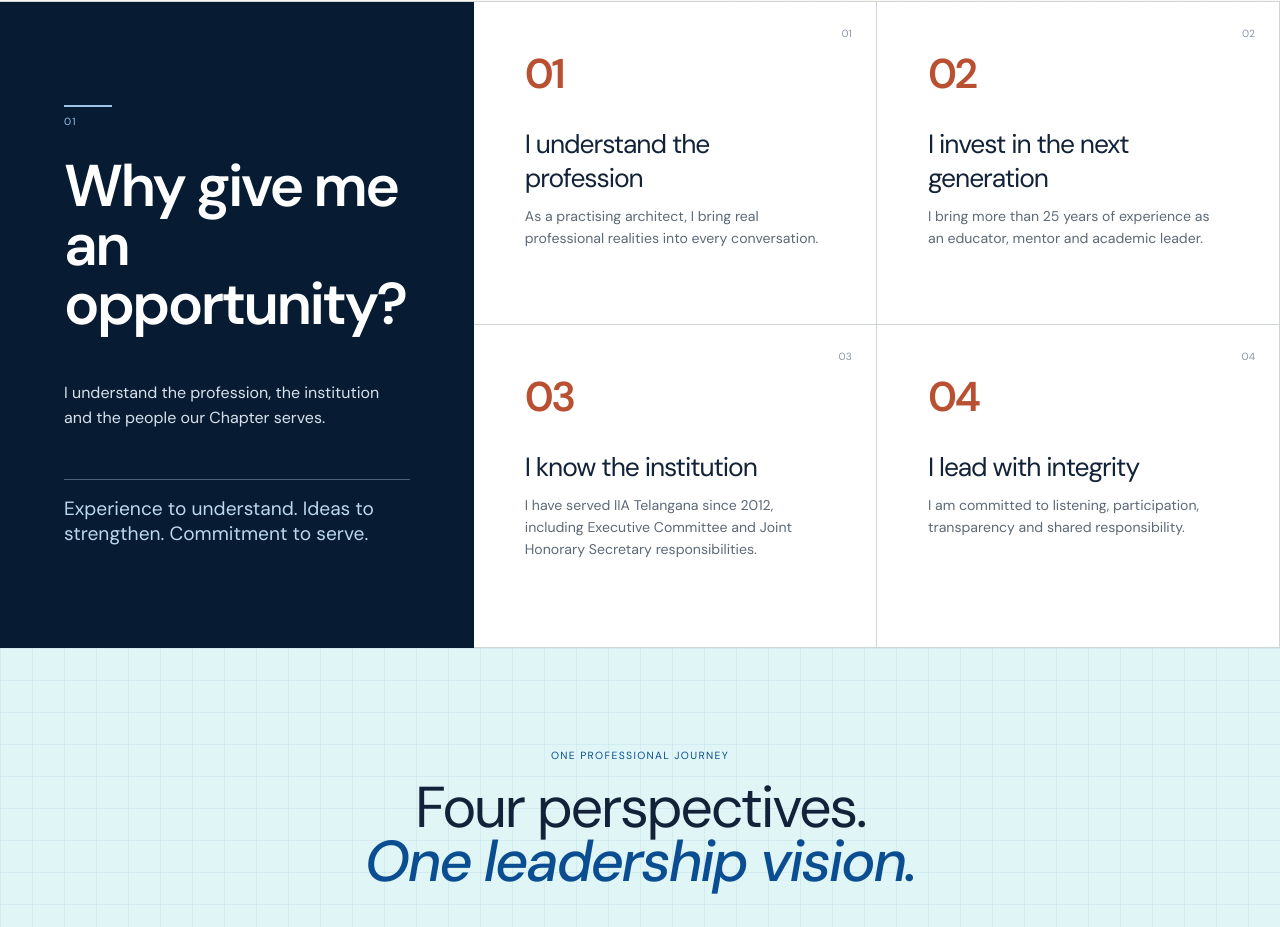
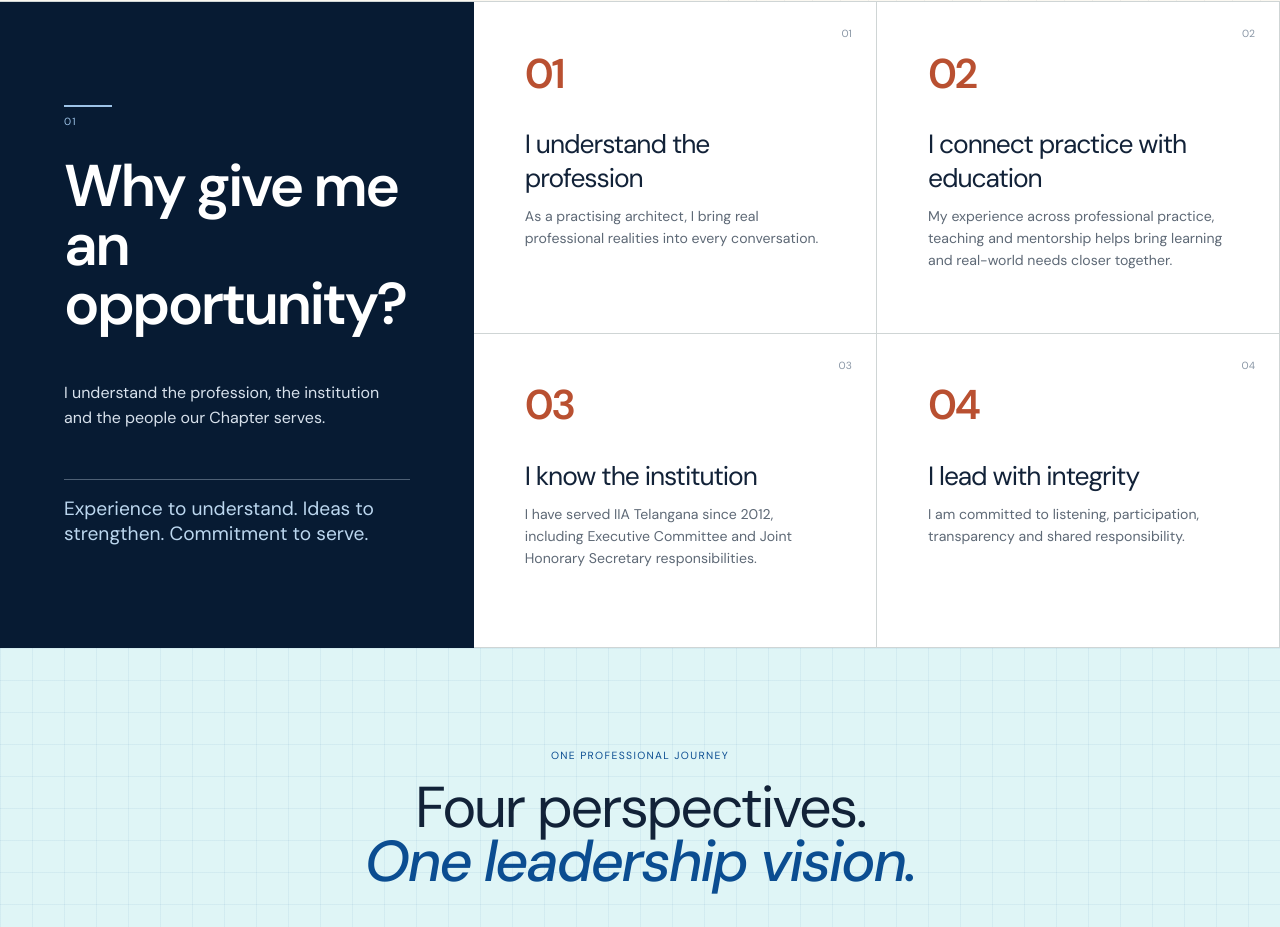
Before and after one commit to shivasricharan/adityasingaraju, a React (Vite) app: page / in a window 1280 px wide. Shown: the part 874-1801 px from the top of the page. Built offline with nearby package versions, Linux system fonts and the light colour scheme.

Commit message:
Refine inclusive experience message

```diff
--- a/src/main.tsx
+++ b/src/main.tsx
@@ -9,7 +9,7 @@
 
 const reasons = [
   { title: 'I understand the profession', text: 'As a practising architect, I bring real professional realities into every conversation.' },
-  { title: 'I invest in the next generation', text: 'I bring more than 25 years of experience as an educator, mentor and academic leader.' },
+  { title: 'I connect practice with education', text: 'My experience across professional practice, teaching and mentorship helps bring learning and real-world needs closer together.' },
   { title: 'I know the institution', text: 'I have served IIA Telangana since 2012, including Executive Committee and Joint Honorary Secretary responsibilities.' },
   { title: 'I lead with integrity', text: 'I am committed to listening, participation, transparency and shared responsibility.' },
 ]
```
